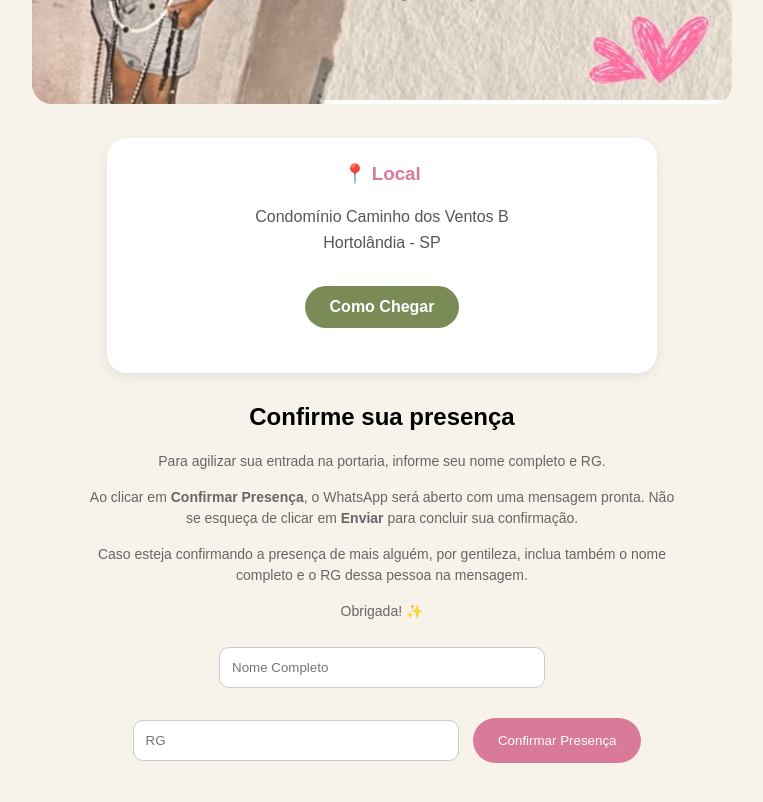
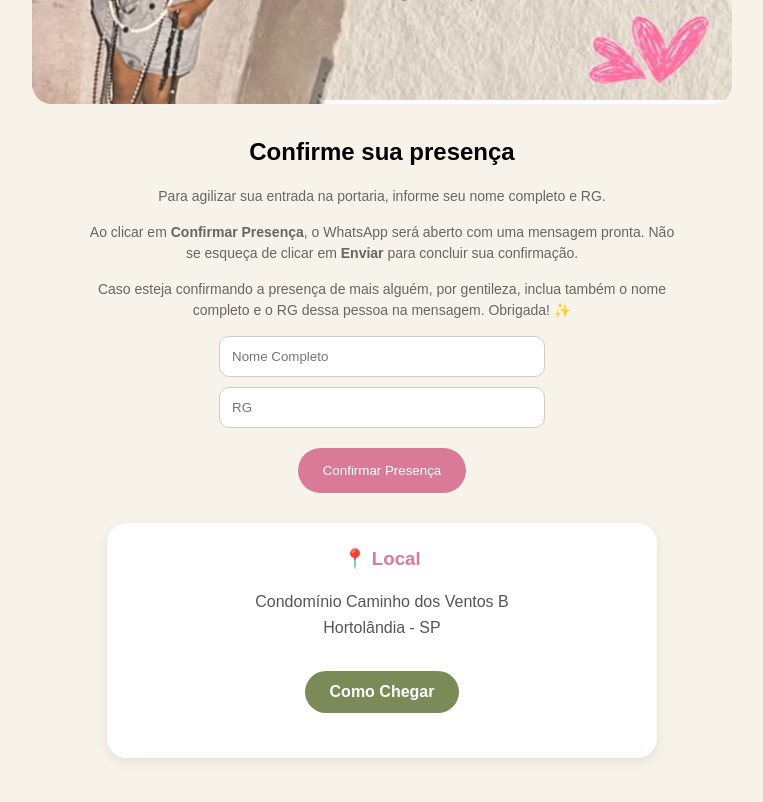
Before and after one commit to nsnathi/nathalia-30, a plain HTML site: page index.html in a window 1280 px wide. Shown: the part 1160-1962 px from the top of the page, without its empty margins (258-1021 px from the left). Drawn offline with Linux system fonts and the light colour scheme.

Commit message:
Add files via upload

```diff
--- a/cardView.css
+++ b/cardView.css
@@ -22,23 +22,25 @@ body {
     border-radius: 20px;
 }
 
+input {
+    display: block;
+    width: 300px;
+    max-width: 90%;
+    padding: 12px;
+    margin: 10px auto;
+    border-radius: 10px;
+    border: 1px solid #ccc;
+}
+
 button {
+    display: block;
+    margin: 20px auto;
     background: #d87a98;
     color: white;
     border: none;
     padding: 15px 25px;
     border-radius: 30px;
     cursor: pointer;
-    margin-top: 20px;
-}
-
-input {
-    width: 300px;
-    max-width: 90%;
-    padding: 12px;
-    margin: 10px;
-    border-radius: 10px;
-    border: 1px solid #ccc;
 }
 
 a {
--- a/index.html
+++ b/index.html
@@ -14,27 +14,7 @@
     <section id="invitationSection">
 
         <img src="invite.jpg" class="invite">
-<div class="location-card">
 
-    <h3>📍 Local </h3>
-
-    <p>
-        Condomínio Caminho dos Ventos B
-        <br>
-        Hortolândia - SP
-    </p>
-
-    <a
-        href="https://maps.app.goo.gl/h9nmoTVz9LkrWqn6A"
-        target="_blank"
-        class="maps-button"
-    >
-        Como Chegar
-    </a>
-
-</div>
-
-        <div class="confirmation">
         <div class="confirmation">
 
             <h2>Confirme sua presença</h2>
@@ -50,7 +30,6 @@
 
             <p>
                 Caso esteja confirmando a presença de mais alguém, por gentileza, inclua também o nome completo e o RG dessa pessoa na mensagem.
-<p>
                 Obrigada! ✨
             </p>
 
@@ -72,7 +51,28 @@
 
         </div>
 
+        <div class="location-card">
+
+            <h3>📍 Local</h3>
+
+            <p>
+                Condomínio Caminho dos Ventos B
+                <br>
+                Hortolândia - SP
+            </p>
+
+            <a
+                href="https://maps.app.goo.gl/h9nmoTVz9LkrWqn6A"
+                target="_blank"
+                class="maps-button"
+            >
+                Como Chegar
+            </a>
+
+        </div>
+
     </section>
+
     <section id="thankYouSection" class="hidden">
 
         <h2>✅ Presença Confirmada</h2>
@@ -83,6 +83,7 @@
         </p>
 
     </section>
+
     <script src="cardView.js"></script>
 
 </body>
```
Lines whose indentation alone changed are shown as unchanged.
